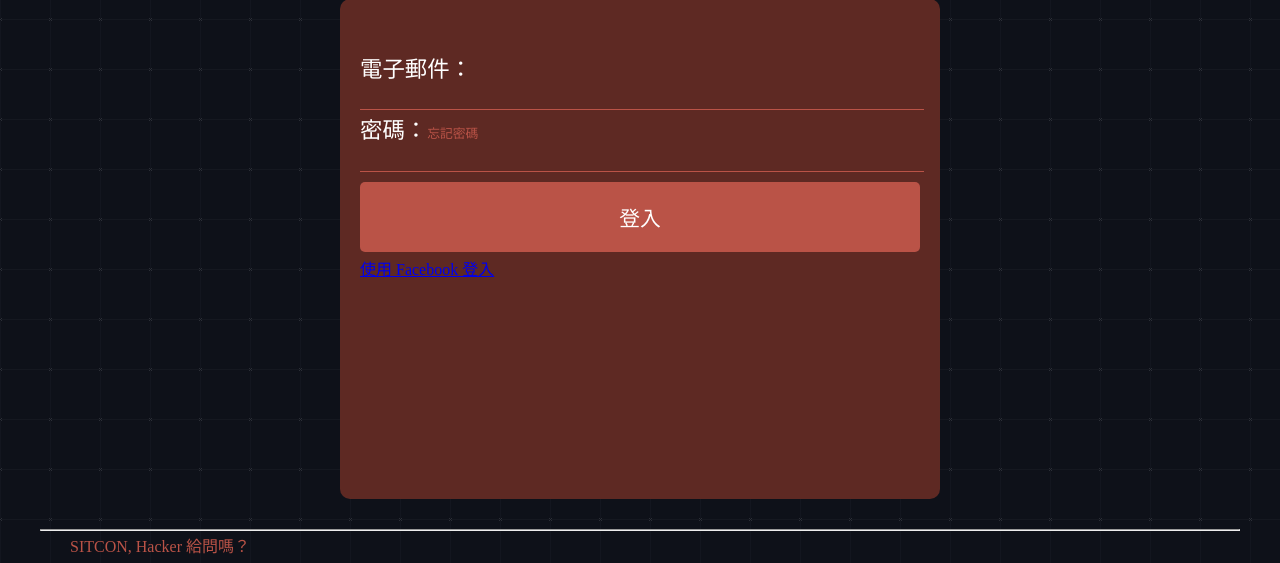
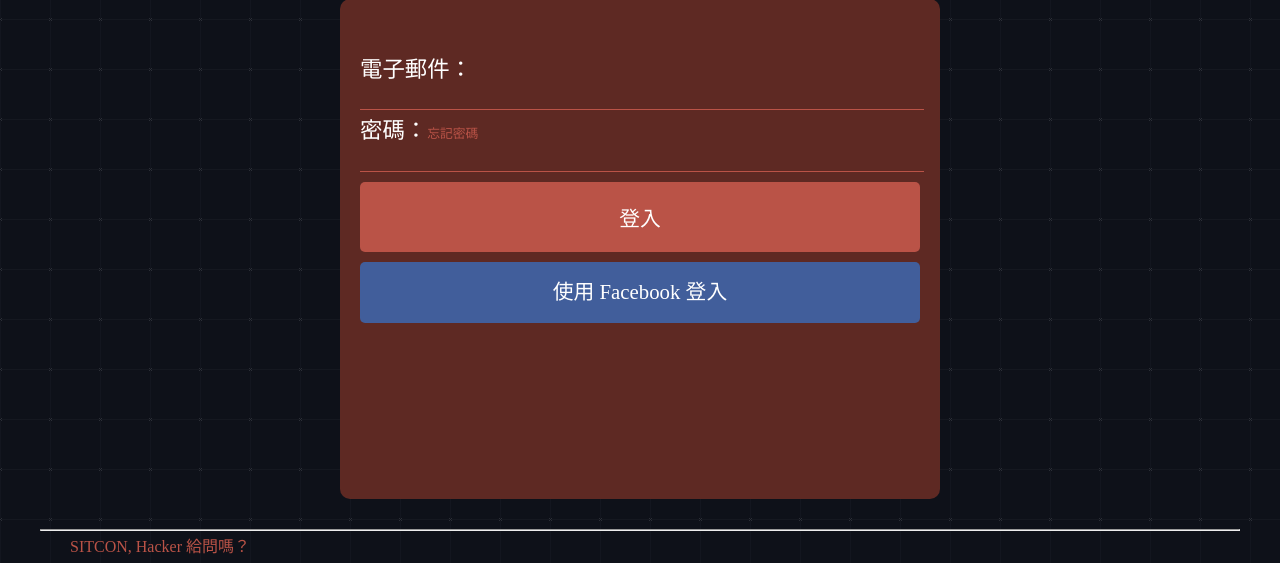
Before and after one commit to Yi-Tseng/SitconAskVote, a Django app: page /user/login in a window 1280 px wide. Shown: the part 131-694 px from the top of the page. Run offline with Django 3.2, Linux system fonts and the light colour scheme; some libraries are stand-ins or nearby versions.

Commit message:
change static style

```diff
--- a/static/stylesheets/style.css
+++ b/static/stylesheets/style.css
@@ -387,6 +387,26 @@ footer {
   color: #FFF;
 }
 
+/* line 15, ../sass/_login.scss */
+.btn-facebook-login {
+  border-width: 0;
+  display: block;
+  background-color: #415E9B;
+  color: #FFF;
+  padding: 20px;
+  border-radius: 5px;
+  font-size: 1.3em;
+  text-align: center;
+}
+/* line 25, ../sass/_login.scss */
+.btn-facebook-login:link {
+  text-decoration: none;
+}
+/* line 29, ../sass/_login.scss */
+.btn-facebook-login:hover {
+  color: #314E8B;
+}
+
 /* line 3, ../sass/_question.scss */
 .question-list {
   border-style: solid;
```
